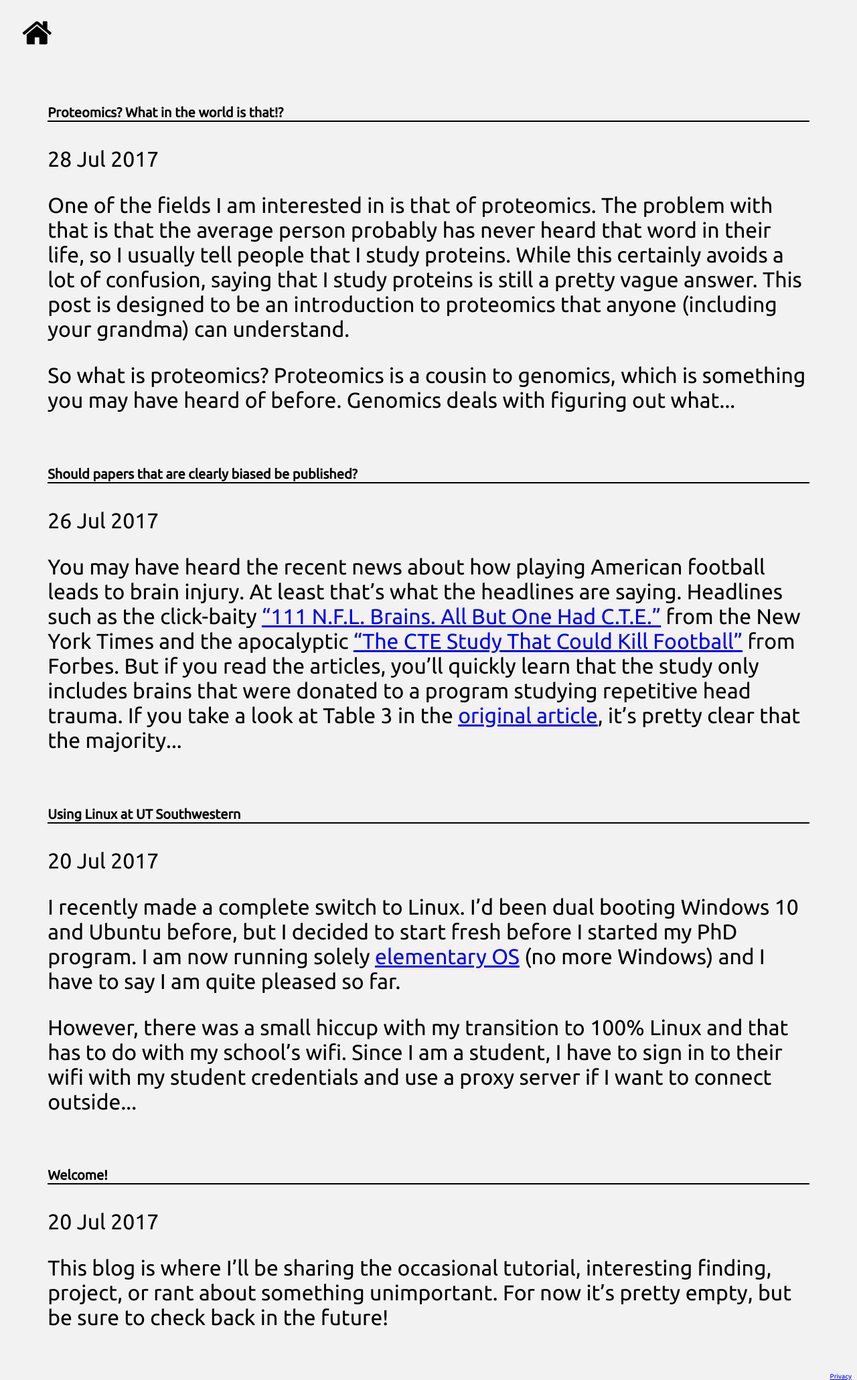
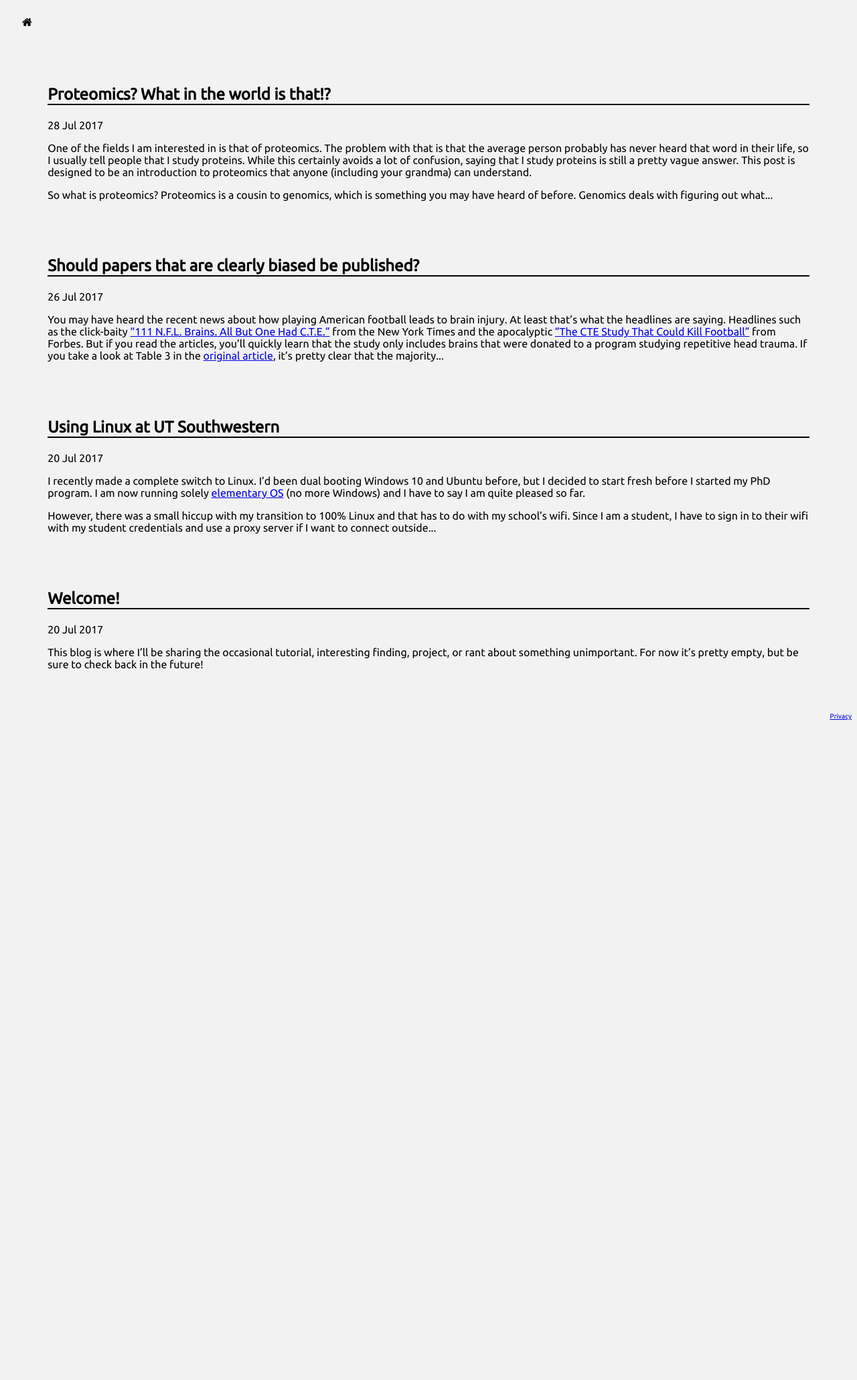
Before and after one commit to emptyport/emptyport.github.io, a Jekyll site: the page built from _pages/blog.html, in a window 1280 px wide. Shown: the whole page at 67% size. Built offline with Jekyll 4.4.1, drawn with Linux system fonts in a browser that asks for light colours; after the commit the page ends 1075 px from its top, so only the background shows below that.

Commit message:
updating css

```diff
--- a/css/blog.css
+++ b/css/blog.css
@@ -32,14 +32,14 @@ article h1 a {
   color: black;
 }
 
-@media screen and (min-width: 700px) {
+@media screen and (max-width: 700px) {
   .icon {
     font-size: 3em;
   }
   h1 {
-    font-size: 20px;
+    font-size: 22px;
   }
   article {
-    font-size: 2em;
+    font-size: 1.5em;
   }
 }
```
